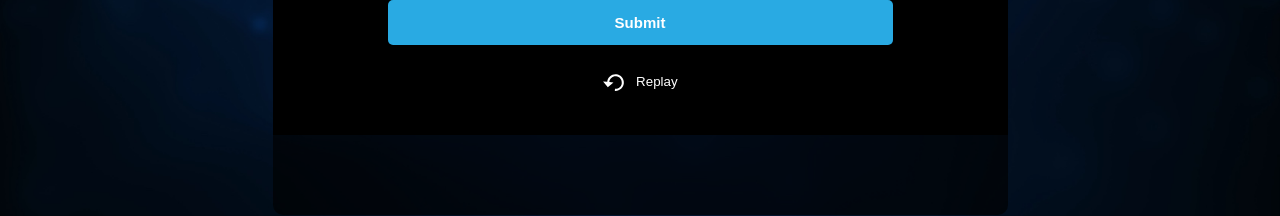
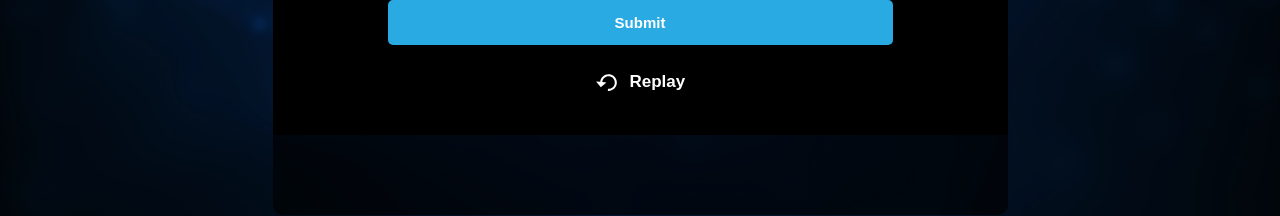
Before and after one commit to DevShahidul/breath-conductor, a React (Create React App) app: page /feedbacksubmit in a window 1280 px wide. Shown: the part 528-744 px from the top of the page. Built offline with nearby package versions, Linux system fonts and the light colour scheme.

Commit message:
Updated font size of feedback submit page

```diff
--- a/src/Assets/CSS/style.css
+++ b/src/Assets/CSS/style.css
@@ -926,8 +926,6 @@ a:visited, .sc-dlnjPT.bqnhDN.nav-item a {
     display: flex;
     align-items: center;
     justify-content: center;
-    font-size: 17px;
-    font-weight: 600;
 }
 
 .feedbackWrap button:not(.btn){
@@ -967,6 +965,8 @@ a:visited, .sc-dlnjPT.bqnhDN.nav-item a {
 .controlWrap > button{
     display: block;
     margin: 0 auto;
+    font-size: 17px;
+    font-weight: 600;
 }
 
 .controlWrap>button svg{
```
